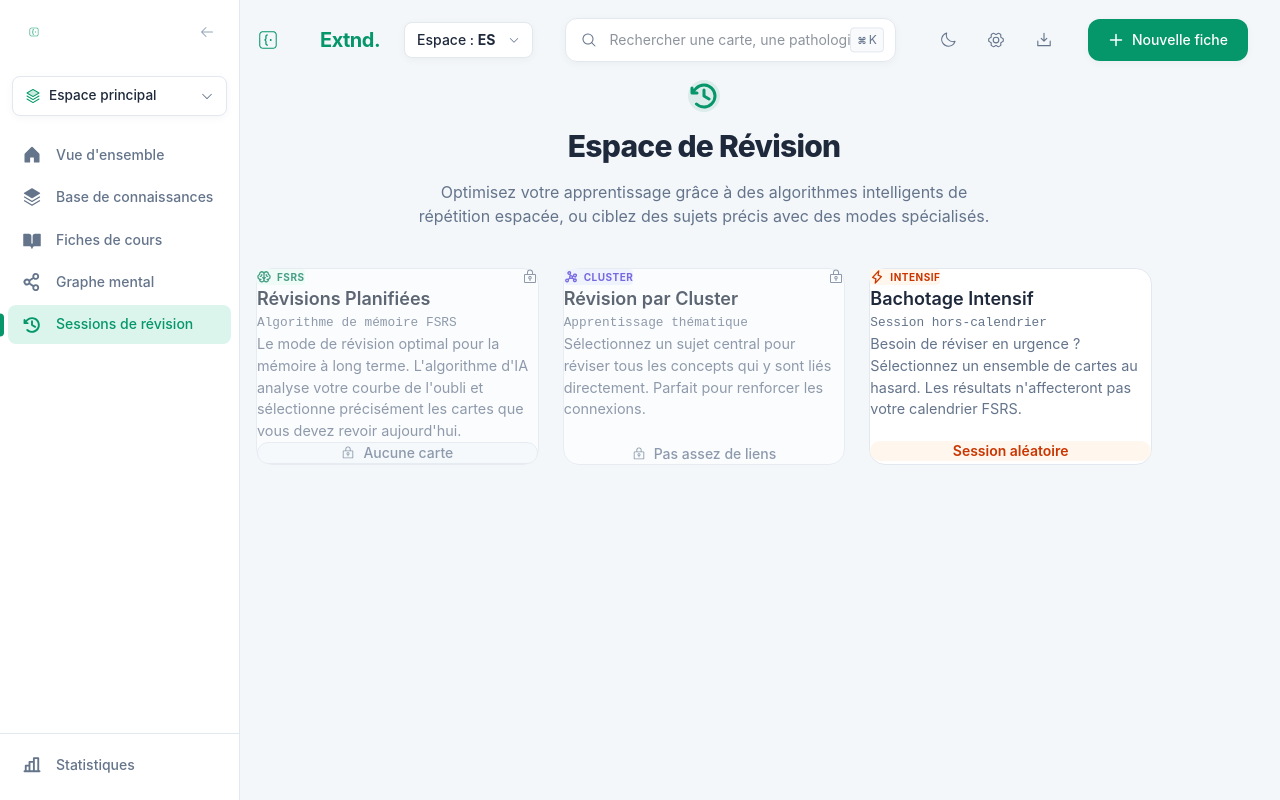
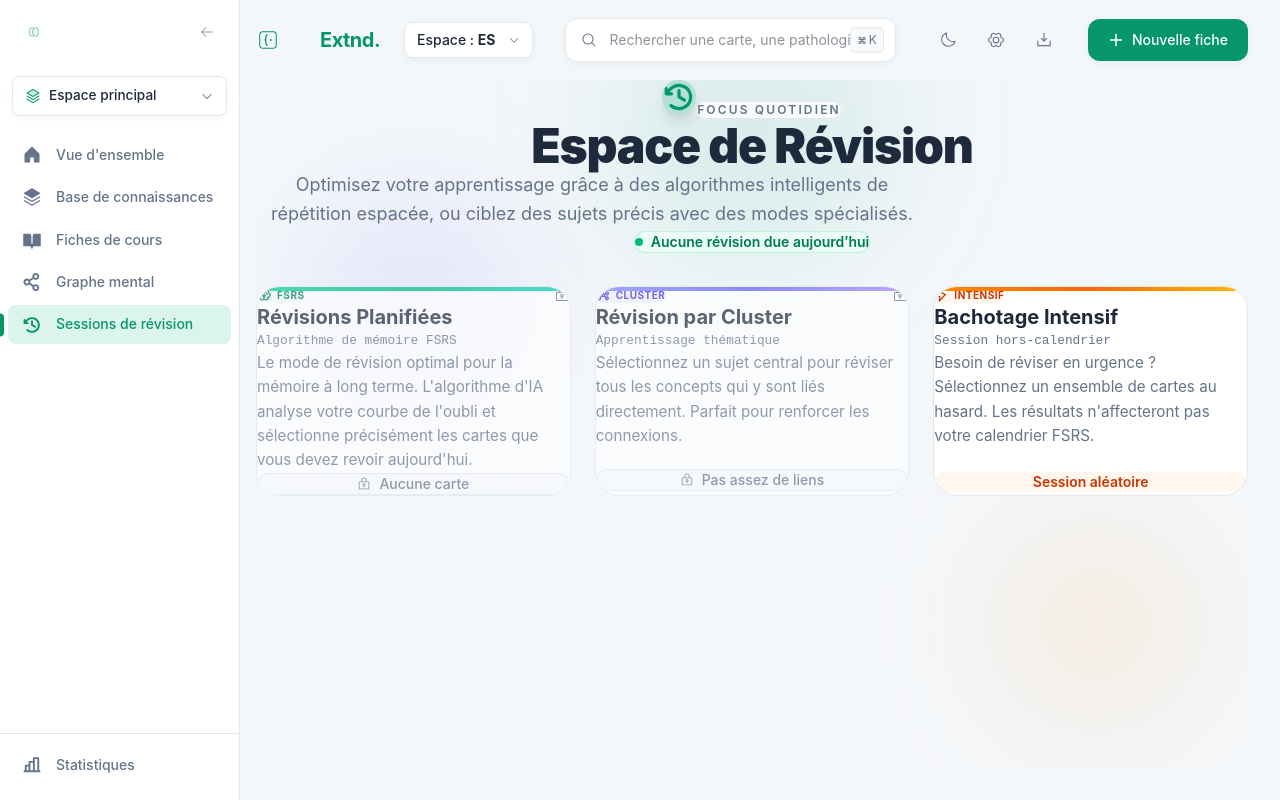
Before and after one commit to pierrickdecrouy/secondbrain, a React (Vite) app: page / in a window 1280 px wide. Both pictures are taken after a click on the button "Révision". Built offline with nearby package versions, Linux system fonts and the light colour scheme; what voy-search would draw is missing.

Commit message:
feat: refresh review hub presentation design

```diff
--- a/src/components/ReviewHubPage.tsx
+++ b/src/components/ReviewHubPage.tsx
@@ -16,37 +16,60 @@ export const ReviewHubPage: React.FC<ReviewHubPageProps> = ({
     totalDue,
     hasEnoughCardsForCluster
 }) => {
+    const handleCardKeyDown = (event: React.KeyboardEvent<HTMLDivElement>, action?: () => void) => {
+        if (!action) return;
+        if (event.key === 'Enter' || event.key === ' ') {
+            event.preventDefault();
+            action();
+        }
+    };
+
     return (
-        <div className="flex-1 overflow-y-auto bg-[var(--color-bg)] w-full h-full p-8 animate-in fade-in duration-300">
-            <div className="max-w-4xl mx-auto flex flex-col gap-10 pb-20 pt-4">
+        <div className="relative flex-1 overflow-y-auto bg-[var(--color-bg)] w-full h-full p-6 md:p-8 animate-in fade-in duration-300">
+            <div className="pointer-events-none absolute inset-0">
+                <div className="absolute -top-24 left-1/2 h-72 w-72 -translate-x-1/2 rounded-full bg-[var(--color-drug)]/10 blur-3xl" />
+                <div className="absolute top-28 left-12 h-56 w-56 rounded-full bg-indigo-500/10 blur-3xl" />
+                <div className="absolute bottom-10 right-12 h-52 w-52 rounded-full bg-orange-400/10 blur-3xl" />
+            </div>
 
-                {/* Page Header */}
-                <header className="flex flex-col gap-4 text-center items-center">
-                    <div className="inline-flex items-center justify-center p-3 rounded-full bg-[var(--color-drug)]/10 text-[var(--color-drug)]">
-                        <ClockCounterClockwise size={32} weight="bold" />
+            <div className="relative max-w-6xl mx-auto flex flex-col gap-8 pb-20 pt-2">
+                <header className="text-center">
+                    <div className="mx-auto inline-flex items-center justify-center rounded-2xl bg-gradient-to-br from-[var(--color-drug)]/20 to-emerald-500/20 p-4 text-[var(--color-drug)] shadow-lg shadow-[var(--color-drug)]/10">
+                        <ClockCounterClockwise size={34} weight="bold" />
                     </div>
-                    <h1 className="text-3xl font-extrabold text-[var(--color-text)] tracking-tight">
+
+                    <div className="mt-5 inline-flex items-center rounded-full border border-[var(--color-border)] bg-[var(--color-surface)]/80 px-3 py-1 text-xs font-semibold uppercase tracking-[0.18em] text-[var(--color-text-muted)] backdrop-blur">
+                        Focus quotidien
+                    </div>
+
+                    <h1 className="mt-4 text-4xl md:text-5xl font-black text-[var(--color-text)] tracking-tight">
                         Espace de Révision
                     </h1>
-                    <p className="text-base text-[var(--color-text-muted)] max-w-xl">
+
+                    <p className="mx-auto mt-4 max-w-2xl text-base md:text-lg text-[var(--color-text-muted)] leading-relaxed">
                         Optimisez votre apprentissage grâce à des algorithmes intelligents de répétition espacée, ou ciblez des sujets précis avec des modes spécialisés.
                     </p>
+
+                    <div className="mx-auto mt-6 inline-flex items-center gap-2 rounded-xl border border-emerald-200/70 bg-emerald-50/80 px-4 py-2 text-sm font-semibold text-emerald-700 dark:border-emerald-500/30 dark:bg-emerald-500/10 dark:text-emerald-300">
+                        <span className="flex h-2 w-2 rounded-full bg-emerald-500" />
+                        {totalDue > 0 ? `${totalDue} carte${totalDue > 1 ? 's' : ''} à réviser aujourd'hui` : 'Aucune révision due aujourd’hui'}
+                    </div>
                 </header>
 
-                <div className="grid grid-cols-1 md:grid-cols-3 gap-6">
-
-                    {/* Primary Mode: FSRS */}
+                <div className="grid grid-cols-1 lg:grid-cols-3 gap-5 md:gap-6">
                     <div
                         role="button"
                         tabIndex={totalDue > 0 ? 0 : -1}
                         onClick={totalDue > 0 ? onSelectFSRS : undefined}
-                        className={`group relative text-left w-full rounded-2xl border transition-all duration-300 outline-none focus-visible:ring-2 focus-visible:ring-emerald-500 bg-[var(--color-surface)] p-6 sm:p-8 flex flex-col h-full gap-0 ${totalDue > 0
-                            ? 'border-[var(--color-border)] hover:border-emerald-300 hover:shadow-md cursor-pointer dark:hover:border-emerald-700'
+                        onKeyDown={(event) => handleCardKeyDown(event, totalDue > 0 ? onSelectFSRS : undefined)}
+                        className={`group relative overflow-hidden text-left w-full rounded-3xl border transition-all duration-300 outline-none focus-visible:ring-2 focus-visible:ring-emerald-500 bg-[var(--color-surface)] p-6 sm:p-7 flex flex-col h-full gap-0 ${totalDue > 0
+                            ? 'border-[var(--color-border)] hover:-translate-y-0.5 hover:border-emerald-300 hover:shadow-xl hover:shadow-emerald-500/10 cursor-pointer dark:hover:border-emerald-700'
                             : 'border-[var(--color-border)] opacity-70 cursor-not-allowed'
                             }`}
                     >
-                        <div className="flex items-start justify-between mb-4">
-                            <div className="inline-flex items-center gap-1.5 px-2 py-1 rounded bg-emerald-50 text-emerald-700 dark:bg-emerald-500/10 dark:text-emerald-400 font-bold text-[10px] uppercase tracking-wider">
+                        <div className="pointer-events-none absolute inset-x-0 top-0 h-1 bg-gradient-to-r from-emerald-400 via-emerald-500 to-teal-400" />
+                        <div className="flex items-start justify-between mb-5 mt-1">
+                            <div className="inline-flex items-center gap-1.5 px-2.5 py-1 rounded-lg bg-emerald-50 text-emerald-700 dark:bg-emerald-500/10 dark:text-emerald-400 font-bold text-[10px] uppercase tracking-wider">
                                 <Brain weight="bold" size={14} />
                                 FSRS
                             </div>
@@ -58,8 +81,8 @@ export const ReviewHubPage: React.FC<ReviewHubPageProps> = ({
                             )}
                         </div>
 
-                        <div>
-                            <h3 className="font-semibold text-lg mb-1 text-[var(--color-text)]">
+                        <div className="mb-2">
+                            <h3 className="font-bold text-xl mb-1 text-[var(--color-text)]">
                                 Révisions Planifiées
                             </h3>
                             <p className="font-mono text-[0.8rem] text-[var(--color-text-muted)] mb-3">
@@ -67,13 +90,13 @@ export const ReviewHubPage: React.FC<ReviewHubPageProps> = ({
                             </p>
                         </div>
 
-                        <p className="text-[0.9rem] text-[var(--color-text-muted)] leading-[1.5] flex-1">
+                        <p className="text-[0.95rem] text-[var(--color-text-muted)] leading-[1.6] flex-1">
                             Le mode de révision optimal pour la mémoire à long terme. L'algorithme d'IA analyse votre courbe de l'oubli et sélectionne précisément les cartes que vous devez revoir aujourd'hui.
                         </p>
 
-                        <div className="mt-4 flex items-center">
+                        <div className="mt-5 flex items-center">
                             {totalDue > 0 ? (
-                                <div className="inline-flex items-center gap-2 text-emerald-700 bg-emerald-50 px-3 py-1.5 rounded-lg font-semibold text-sm dark:bg-emerald-500/10 dark:text-emerald-400 group-hover:bg-emerald-100 dark:group-hover:bg-emerald-500/20 transition-colors w-full justify-center">
+                                <div className="inline-flex items-center gap-2 text-emerald-700 bg-emerald-50 px-3 py-2 rounded-xl font-semibold text-sm dark:bg-emerald-500/10 dark:text-emerald-400 group-hover:bg-emerald-100 dark:group-hover:bg-emerald-500/20 transition-colors w-full justify-center">
                                     <span className="flex h-2 w-2 relative">
                                         <span className="animate-ping absolute inline-flex h-full w-full rounded-full bg-emerald-400 opacity-75"></span>
                                         <span className="relative inline-flex rounded-full h-2 w-2 bg-emerald-500"></span>
@@ -81,7 +104,7 @@ export const ReviewHubPage: React.FC<ReviewHubPageProps> = ({
                                     Démarrer ({totalDue})
                                 </div>
                             ) : (
-                                <div className="inline-flex items-center gap-2 text-slate-500 bg-slate-50 border border-slate-200 px-3 py-1.5 rounded-lg font-medium text-sm dark:bg-slate-800/50 dark:border-slate-700 w-full justify-center">
+                                <div className="inline-flex items-center gap-2 text-slate-500 bg-slate-50 border border-slate-200 px-3 py-2 rounded-xl font-medium text-sm dark:bg-slate-800/50 dark:border-slate-700 w-full justify-center">
                                     <LockKey size={14} />
                                     Aucune carte
                                 </div>
@@ -89,18 +112,19 @@ export const ReviewHubPage: React.FC<ReviewHubPageProps> = ({
                         </div>
                     </div>
 
-                    {/* Cluster Mode Card */}
                     <div
                         role="button"
                         tabIndex={hasEnoughCardsForCluster ? 0 : -1}
                         onClick={hasEnoughCardsForCluster ? onSelectCluster : undefined}
-                        className={`group relative text-left w-full rounded-2xl border transition-all duration-300 outline-none focus-visible:ring-2 focus-visible:ring-indigo-500 bg-[var(--color-surface)] p-6 sm:p-8 flex flex-col h-full gap-0 ${hasEnoughCardsForCluster
-                            ? 'border-[var(--color-border)] hover:border-indigo-300 hover:shadow-md cursor-pointer dark:hover:border-indigo-700'
+                        onKeyDown={(event) => handleCardKeyDown(event, hasEnoughCardsForCluster ? onSelectCluster : undefined)}
+                        className={`group relative overflow-hidden text-left w-full rounded-3xl border transition-all duration-300 outline-none focus-visible:ring-2 focus-visible:ring-indigo-500 bg-[var(--color-surface)] p-6 sm:p-7 flex flex-col h-full gap-0 ${hasEnoughCardsForCluster
+                            ? 'border-[var(--color-border)] hover:-translate-y-0.5 hover:border-indigo-300 hover:shadow-xl hover:shadow-indigo-500/10 cursor-pointer dark:hover:border-indigo-700'
                             : 'border-[var(--color-border)] opacity-70 cursor-not-allowed'
                             }`}
                     >
-                        <div className="flex items-start justify-between mb-4">
-                            <div className="inline-flex items-center gap-1.5 px-2 py-1 rounded bg-indigo-50 text-indigo-700 dark:bg-indigo-500/10 dark:text-indigo-400 font-bold text-[10px] uppercase tracking-wider">
+                        <div className="pointer-events-none absolute inset-x-0 top-0 h-1 bg-gradient-to-r from-indigo-400 via-indigo-500 to-violet-400" />
+                        <div className="flex items-start justify-between mb-5 mt-1">
+                            <div className="inline-flex items-center gap-1.5 px-2.5 py-1 rounded-lg bg-indigo-50 text-indigo-700 dark:bg-indigo-500/10 dark:text-indigo-400 font-bold text-[10px] uppercase tracking-wider">
                                 <Graph weight="bold" size={14} />
                                 CLUSTER
                             </div>
@@ -112,8 +136,8 @@ export const ReviewHubPage: React.FC<ReviewHubPageProps> = ({
                             )}
                         </div>
 
-                        <div>
-                            <h3 className="font-semibold text-lg mb-1 text-[var(--color-text)]">
+                        <div className="mb-2">
+                            <h3 className="font-bold text-xl mb-1 text-[var(--color-text)]">
                                 Révision par Cluster
                             </h3>
                             <p className="font-mono text-[0.8rem] text-[var(--color-text-muted)] mb-3">
@@ -121,17 +145,17 @@ export const ReviewHubPage: React.FC<ReviewHubPageProps> = ({
                             </p>
                         </div>
 
-                        <p className="text-[0.9rem] text-[var(--color-text-muted)] leading-[1.5] flex-1">
+                        <p className="text-[0.95rem] text-[var(--color-text-muted)] leading-[1.6] flex-1">
                             Sélectionnez un sujet central pour réviser tous les concepts qui y sont liés directement. Parfait pour renforcer les connexions.
                         </p>
 
-                        <div className="mt-4">
+                        <div className="mt-5">
                             {hasEnoughCardsForCluster ? (
-                                <div className="inline-flex items-center justify-center gap-2 text-indigo-700 bg-indigo-50 px-3 py-1.5 rounded-lg font-semibold text-sm dark:bg-indigo-500/10 dark:text-indigo-400 group-hover:bg-indigo-100 dark:group-hover:bg-indigo-500/20 transition-colors w-full">
+                                <div className="inline-flex items-center justify-center gap-2 text-indigo-700 bg-indigo-50 px-3 py-2 rounded-xl font-semibold text-sm dark:bg-indigo-500/10 dark:text-indigo-400 group-hover:bg-indigo-100 dark:group-hover:bg-indigo-500/20 transition-colors w-full">
                                     Accéder au graphe
                                 </div>
                             ) : (
-                                <div className="flex items-center justify-center gap-2 text-slate-500 font-medium text-sm w-full py-1.5">
+                                <div className="inline-flex items-center justify-center gap-2 text-slate-500 bg-slate-50 border border-slate-200 px-3 py-2 rounded-xl font-medium text-sm dark:bg-slate-800/50 dark:border-slate-700 w-full">
                                     <LockKey size={14} />
                                     Pas assez de liens
                                 </div>
@@ -139,22 +163,23 @@ export const ReviewHubPage: React.FC<ReviewHubPageProps> = ({
                         </div>
                     </div>
 
-                    {/* Intensive Mode Card */}
                     <div
                         role="button"
                         tabIndex={0}
                         onClick={onSelectIntensive}
-                        className="group relative text-left w-full rounded-2xl border border-[var(--color-border)] transition-all duration-300 outline-none focus-visible:ring-2 focus-visible:ring-orange-500 bg-[var(--color-surface)] p-6 sm:p-8 flex flex-col h-full gap-0 hover:border-orange-300 hover:shadow-md cursor-pointer dark:hover:border-orange-700"
+                        onKeyDown={(event) => handleCardKeyDown(event, onSelectIntensive)}
+                        className="group relative overflow-hidden text-left w-full rounded-3xl border border-[var(--color-border)] transition-all duration-300 outline-none focus-visible:ring-2 focus-visible:ring-orange-500 bg-[var(--color-surface)] p-6 sm:p-7 flex flex-col h-full gap-0 hover:-translate-y-0.5 hover:border-orange-300 hover:shadow-xl hover:shadow-orange-500/10 cursor-pointer dark:hover:border-orange-700"
                     >
-                        <div className="flex items-start justify-between mb-4">
-                            <div className="inline-flex items-center gap-1.5 px-2 py-1 rounded bg-orange-50 text-orange-700 dark:bg-orange-500/10 dark:text-orange-400 font-bold text-[10px] uppercase tracking-wider">
+                        <div className="pointer-events-none absolute inset-x-0 top-0 h-1 bg-gradient-to-r from-orange-400 via-orange-500 to-amber-400" />
+                        <div className="flex items-start justify-between mb-5 mt-1">
+                            <div className="inline-flex items-center gap-1.5 px-2.5 py-1 rounded-lg bg-orange-50 text-orange-700 dark:bg-orange-500/10 dark:text-orange-400 font-bold text-[10px] uppercase tracking-wider">
                                 <Lightning weight="bold" size={14} />
                                 INTENSIF
                             </div>
                         </div>
 
-                        <div>
-                            <h3 className="font-semibold text-lg mb-1 text-[var(--color-text)]">
+                        <div className="mb-2">
+                            <h3 className="font-bold text-xl mb-1 text-[var(--color-text)]">
                                 Bachotage Intensif
                             </h3>
                             <p className="font-mono text-[0.8rem] text-[var(--color-text-muted)] mb-3">
@@ -162,12 +187,12 @@ export const ReviewHubPage: React.FC<ReviewHubPageProps> = ({
                             </p>
                         </div>
 
-                        <p className="text-[0.9rem] text-[var(--color-text-muted)] leading-[1.5] flex-1">
+                        <p className="text-[0.95rem] text-[var(--color-text-muted)] leading-[1.6] flex-1">
                             Besoin de réviser en urgence ? Sélectionnez un ensemble de cartes au hasard. Les résultats n'affecteront pas votre calendrier FSRS.
                         </p>
 
-                        <div className="mt-4">
-                            <div className="inline-flex items-center justify-center gap-2 text-orange-700 bg-orange-50 px-3 py-1.5 rounded-lg font-semibold text-sm dark:bg-orange-500/10 dark:text-orange-400 group-hover:bg-orange-100 dark:group-hover:bg-orange-500/20 transition-colors w-full">
+                        <div className="mt-5">
+                            <div className="inline-flex items-center justify-center gap-2 text-orange-700 bg-orange-50 px-3 py-2 rounded-xl font-semibold text-sm dark:bg-orange-500/10 dark:text-orange-400 group-hover:bg-orange-100 dark:group-hover:bg-orange-500/20 transition-colors w-full">
                                 Session aléatoire
                             </div>
                         </div>
```
